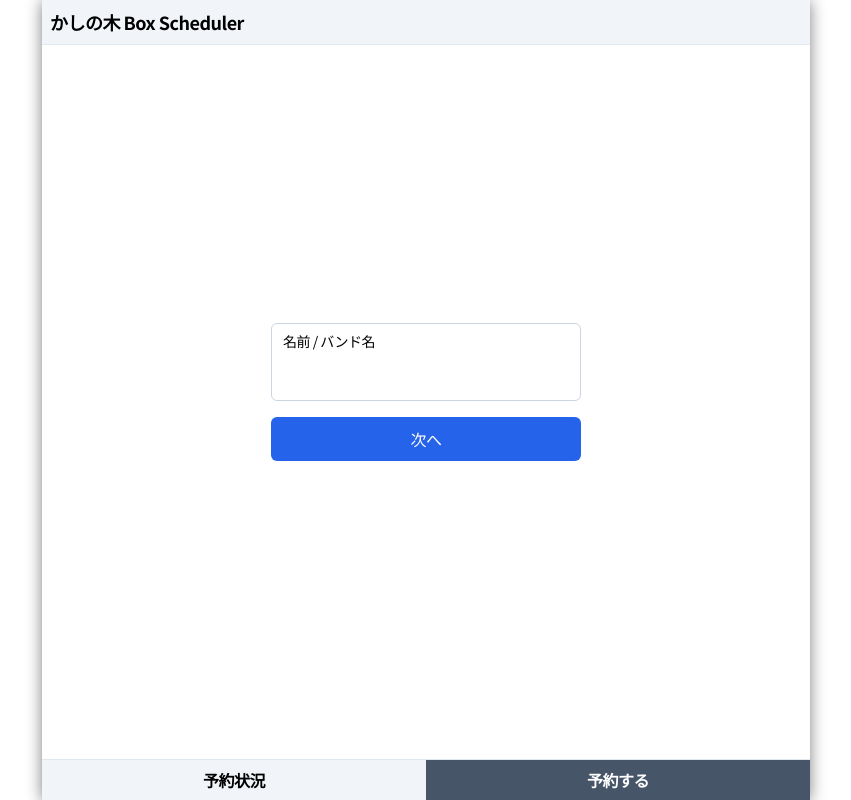
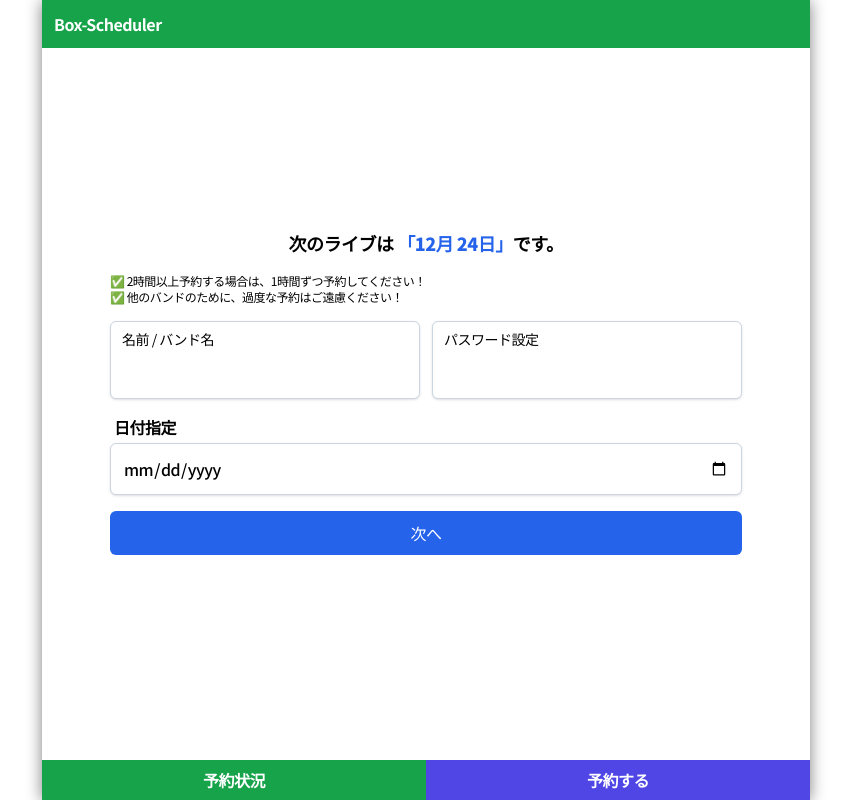
Before and after one commit to gyorutan/kasinoki-box-scheduler, a SvelteKit app: page /reserve in a window 1280 px wide. Shown: the whole page, without its empty margins (214-1065 px from the left). Built offline with nearby package versions, Linux system fonts and the light colour scheme.

Commit message:
UPDATE UI

```diff
--- a/src/components/Footer.svelte
+++ b/src/components/Footer.svelte
@@ -2,17 +2,21 @@
 	import { page } from '$app/stores';
 </script>
 
-<div class="max-w-[768px] min-w-[375px] m-auto flex fixed w-full bottom-0 bg-slate-100 border-t border-slate-200">
+<div class="fixed flex justify-between bottom-0 w-full max-w-[768px] min-w-[375px] m-auto">
 	<a
 		href="/"
 		class={$page.url.pathname === '/'
-			? 'w-full text-center bg-slate-600 text-white font-bold p-2'
-			: 'w-full text-center p-2 font-bold'}>予約状況</a
+			? 'w-full flex justify-center bg-indigo-600 p-2'
+			: 'w-full flex justify-center bg-green-600 p-2'}
 	>
+		<span class="text-white text-base font-bold">予約状況</span>
+	</a>
 	<a
 		href="/reserve"
 		class={$page.url.pathname === '/reserve'
-			? 'w-full text-center bg-slate-600 text-white font-bold p-2'
-			: 'w-full text-center font-bold p-2'}>予約する</a
+			? 'w-full flex justify-center bg-indigo-600 p-2'
+			: 'w-full flex justify-center bg-green-600 p-2'}
 	>
+		<span class="text-white text-base font-bold">予約する</span>
+	</a>
 </div>
--- a/src/components/Navbar.svelte
+++ b/src/components/Navbar.svelte
@@ -1,3 +1,3 @@
-<div class="max-w-[768px] min-w-[375px] m-auto fixed w-full top-0 p-2 bg-slate-100 border-b border-slate-200">
-    <span class="text-lg font-bold">かしの木 Box Scheduler</span>
+<div class="fixed top-0 w-full max-w-[768px] min-w-[375px] m-auto bg-green-600 p-3">
+	<span class="text-white text-base font-bold">Box-Scheduler</span>
 </div>
--- a/src/routes/+page.svelte
+++ b/src/routes/+page.svelte
@@ -33,6 +33,10 @@
 	});
 
 	const handleDelete = async () => {
+		if (!password) {
+			alert('パスワードを入力してください');
+			return;
+		}
 		isLoading = true;
 		try {
 			const response = await fetch(`/api/reserve/${reservationId}`, {
--- a/src/routes/reserve/+page.svelte
+++ b/src/routes/reserve/+page.svelte
@@ -1,6 +1,7 @@
 <script lang="ts">
 	import { dateFormatting } from '$lib/dateFormatting';
 	import { goto } from '$app/navigation';
+	import { onMount } from 'svelte';
 
 	// 예약 정보 타입
 	interface reservationData {
@@ -29,6 +30,7 @@
 		availableWeekDayTimes: string[];
 		availableWeekEndTimes: string[];
 		isLoading: boolean;
+		oneMore: boolean;
 	}
 
 	// 필요 정보
@@ -41,7 +43,8 @@
 		screenNumber: 1,
 		availableWeekDayTimes: [],
 		availableWeekEndTimes: [],
-		isLoading: false
+		isLoading: false,
+		oneMore: false
 	};
 
 	// 날짜
@@ -86,7 +89,13 @@
 		const afterThreeWeeksMonth = afterThreeWeeks.getMonth() + 1;
 		const afterThreeWeeksDate = afterThreeWeeks.getDate();
 
+		if (afterThreeWeeksMonth > 0 && 10 > afterThreeWeeksMonth) {
+			requiredData.maxDate = `${afterThreeWeeksYear}-0${afterThreeWeeksMonth}-0${afterThreeWeeksDate}`;
+		} else {
 			requiredData.maxDate = `${afterThreeWeeksYear}-${afterThreeWeeksMonth}-${afterThreeWeeksDate}`;
+		}
+
+		console.log(requiredData.maxDate);
 	};
 
 	// 날짜 초기화
@@ -140,7 +149,9 @@
 
 			const resultData = await response.json();
 
-			if (resultData.success) {
+			if (resultData.success && requiredData.oneMore) {
+				alert('予約しました！');
+			} else if (resultData.success) {
 				alert('予約しました！');
 				goto('/');
 			}
@@ -148,14 +159,40 @@
 			console.log(error);
 		}
 		requiredData.isLoading = false;
+		requiredData.oneMore = false;
 	};
+
+	console.log(reservationData.selectedDate);
+
+	const oneMoreReservation = () => {
+		requiredData.oneMore = true;
+		handleSubmit();
+		reservationData.password = '';
+		requiredData.selectedStringDate = '';
+		reservationData.selectedTime = '';
+		requiredData.screenNumber = 1;
+	};
+
+	onMount(() => {
+		resetDate();
+		getMinDate();
+		getMaxDate();
+	});
 </script>
 
 <div class="h-[88vh] flex flex-col gap-10 justify-center items-center">
 	<form on:submit|preventDefault={handleSubmit} class="flex flex-col">
 		<!-- 예약 작성 1번 화면 -->
 		{#if requiredData.screenNumber === 1}
-			<div class="flex flex-col justify-center items-center gap-4">
+			<div class="flex flex-col justify-center items-center gap-4 p-5">
+				<span class="text-lg font-black">
+					次のライブは <span class="text-blue-600">「12月 24日」</span>です。
+				</span>
+				<div class="w-full">
+					<p class="text-xs">✅ 2時間以上予約する場合は、1時間ずつ予約してください！</p>
+					<p class="text-xs">✅ 他のバンドのために、過度な予約はご遠慮ください！</p>
+				</div>
+				<div class="flex gap-3">
 					<div class="relative w-full">
 						<label for="name" class="absolute left-3 top-2 font-base text-black text-sm">
 							名前 / バンド名
@@ -165,7 +202,33 @@
 							name="name"
 							required
 							type="text"
-						class="hover:border-slate-400 rounded-md transition bg-white border border-slate-300 focus:border-blue-600 w-full outline-none pt-9 pb-3 px-3 text-lg font-bold"
+							class="shadow hover:border-slate-400 rounded-md transition bg-white border border-slate-300 focus:border-blue-600 w-full outline-none pt-9 pb-3 px-3 text-lg font-bold"
+						/>
+					</div>
+					<div class="relative w-full">
+						<label for="password" class="absolute left-3 top-2 font-base text-black text-sm">
+							パスワード設定
+						</label>
+						<input
+							bind:value={reservationData.password}
+							name="password"
+							required
+							type="password"
+							class="shadow tracking-[5px] hover:border-slate-400 rounded-md transition bg-white border border-slate-300 focus:border-blue-600 w-full outline-none pt-9 pb-3 px-3 text-lg font-bold"
+						/>
+					</div>
+				</div>
+				<div class="w-full flex flex-col">
+					<label for="name" class="ml-1 font-bold text-black text-base"> 日付指定 </label>
+					<input
+						bind:value={requiredData.selectedStringDate}
+						on:change={handleDate}
+						name="date"
+						required
+						type="date"
+						min={requiredData.minDate}
+						max={requiredData.maxDate}
+						class="shadow hover:border-slate-400 transition rounded-md bg-white border border-slate-300 focus:border-slate-900 w-full outline-none mt-1 p-3 text-base font-medium"
 					/>
 				</div>
 				<div class="w-full">
@@ -174,58 +237,8 @@
 							if (reservationData.name === '') {
 								alert('名前 / バンド名を入力してください！');
 								return;
-							}
-							handleNextScreen();
-							resetDate();
-							getMinDate();
-							getMaxDate();
-						}}
-						type="button"
-						class="w-full bg-blue-600 hover:bg-blue-500 text-white py-2.5 px-5 rounded-md"
-					>
-						次へ
-					</button>
-				</div>
-			</div>
-			<!-- 예약 작성 2번 화면 -->
-		{:else if requiredData.screenNumber === 2}
-			<div class="flex flex-col justify-center items-center gap-4">
-				<span class="text-xl font-black">
-					次のライブは <span class="text-blue-600">「12月 3日」</span>です。
-				</span>
-				<div class="">
-					<p class="text-sm">✅ 2時間以上予約する場合は、1時間ずつ予約してください！</p>
-					<p class="text-sm">✅ 他のバンドのために、過度な予約はご遠慮ください！</p>
-				</div>
-				<div class="w-full flex flex-col">
-					<label for="name" class="ml-1 font-bold text-black text-base">
-						日付指定
-					</label>
-					<input
-						bind:value={requiredData.selectedStringDate}
-						on:change={handleDate}
-						name="date"
-						required
-						type="date"
-						min={requiredData.minDate}
-						max={requiredData.maxDate}
-						class="hover:border-slate-400 transition rounded-md bg-white border border-slate-300 focus:border-slate-900 w-full outline-none mt-1 p-3 text-base font-medium"
-					/>
-				</div>
-				<div class="flex gap-3 w-full">
-					<button
-						on:click={() => {
-							handleBeforeScreen();
-						}}
-						type="button"
-						class="w-full bg-red-600 hover:bg-red-500 text-white py-2.5 px-5 rounded-md"
-					>
-						前へ
-					</button>
-					<button
-						on:click={() => {
-							if (reservationData.selectedDate === null) {
-								alert('日付を指定してください！');
+							} else if (reservationData.password === '') {
+								alert('パスワードを入力してください！');
 								return;
 							}
 							handleNextScreen();
@@ -237,9 +250,9 @@
 					</button>
 				</div>
 			</div>
-			<!-- 예약 작성 3번 화면 -->
-		{:else if requiredData.screenNumber === 3}
-			<div class="flex flex-col justify-center items-center gap-14">
+			<!-- 예약 작성 2번 화면 -->
+		{:else if requiredData.screenNumber === 2}
+			<div class="flex flex-col justify-center items-center gap-5">
 				<p class="font-bold text-lg">{reservationData.selectedDate}の予約可能時間帯</p>
 				{#if requiredData.availableWeekDayTimes.length === 0 || requiredData.availableWeekEndTimes.length === 0}
 					<p class="font-bold text-lg text-center text-red-500">予約可能な時間がありません!</p>
@@ -301,48 +314,9 @@
 					</button>
 				</div>
 			</div>
+
 			<!-- 예약 작성 4번 화면 -->
-		{:else if requiredData.screenNumber === 4}
-			<div class="flex flex-col justify-center items-center gap-4">
-				<div class="relative w-full">
-					<label for="password" class="absolute left-3 top-2 font-base text-black text-sm">
-						パスワード
-					</label>
-					<input
-						bind:value={reservationData.password}
-						name="password"
-						required
-						type="password"
-						class="tracking-[5px] hover:border-slate-400 rounded-md transition bg-white border border-slate-300 focus:border-blue-600 w-full outline-none pt-9 pb-3 px-3 text-lg font-bold"
-					/>
-				</div>
-				<div class="flex gap-3 w-full">
-					<button
-						on:click={() => {
-							handleBeforeScreen();
-						}}
-						type="button"
-						class="w-full bg-red-600 hover:bg-red-500 text-white py-2.5 px-5 rounded-md"
-					>
-						前へ
-					</button>
-					<button
-						on:click={() => {
-							if (reservationData.password === '') {
-								alert('パスワードを入力してください！');
-								return;
-							}
-							handleNextScreen();
-						}}
-						type="button"
-						class="w-full bg-blue-600 hover:bg-blue-500 text-white py-2.5 px-5 rounded-md"
-					>
-						次へ
-					</button>
-				</div>
-			</div>
-			<!-- 예약 작성 5번 화면 -->
-		{:else if requiredData.screenNumber === 5}
+		{:else if requiredData.screenNumber === 3}
 			<div class="flex flex-col justify-center items-center gap-4 w-full">
 				<p class="text-2xl font-black">予約内容確認</p>
 				<div class="flex flex-col gap-3 w-full">
@@ -379,6 +353,15 @@
 					>
 						前へ
 					</button>
+					<button
+						on:click={() => {
+							oneMoreReservation();
+						}}
+						type="button"
+						class="w-full bg-yellow-500 hover:bg-yellow-400 text-white py-2.5 px-5 rounded-md"
+					>
+						提出して、もう一度予約する
+					</button>
 				</div>
 			</div>
 		{/if}
```
Lines whose indentation alone changed are shown as unchanged.
